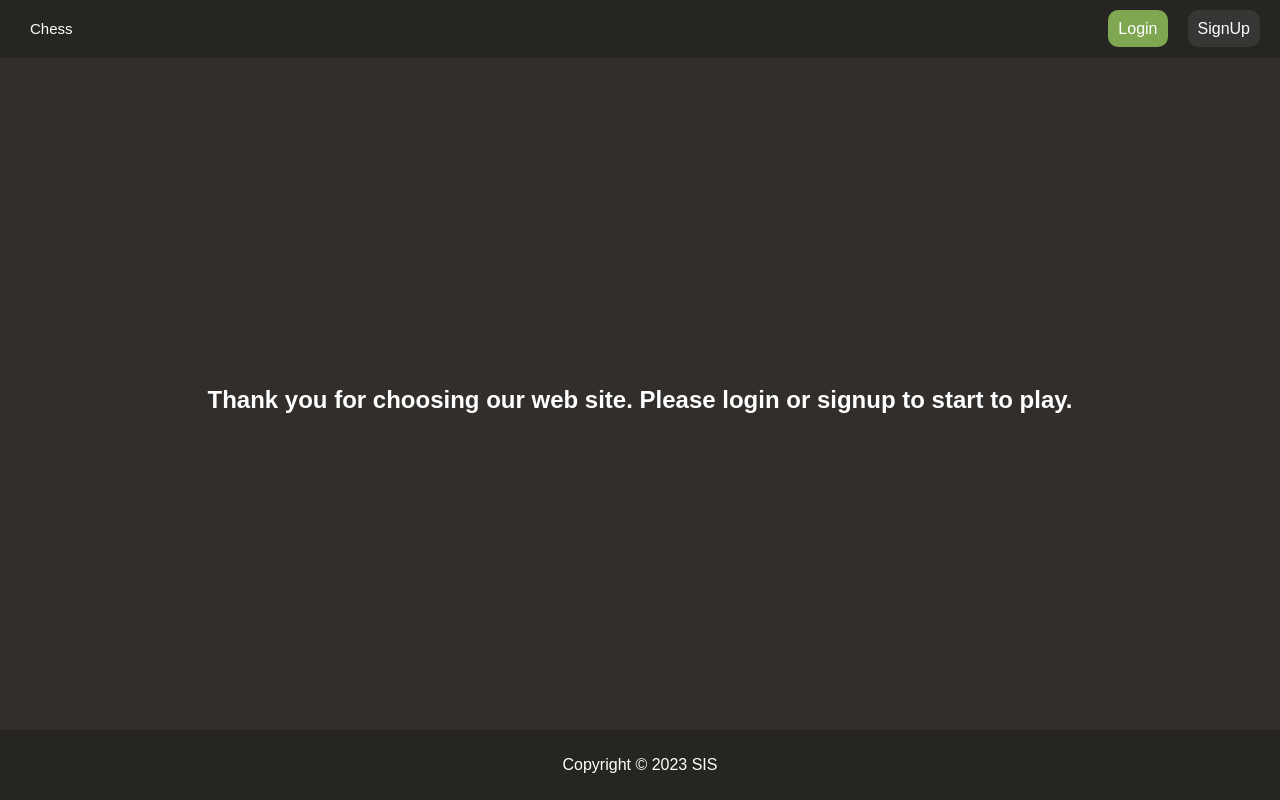
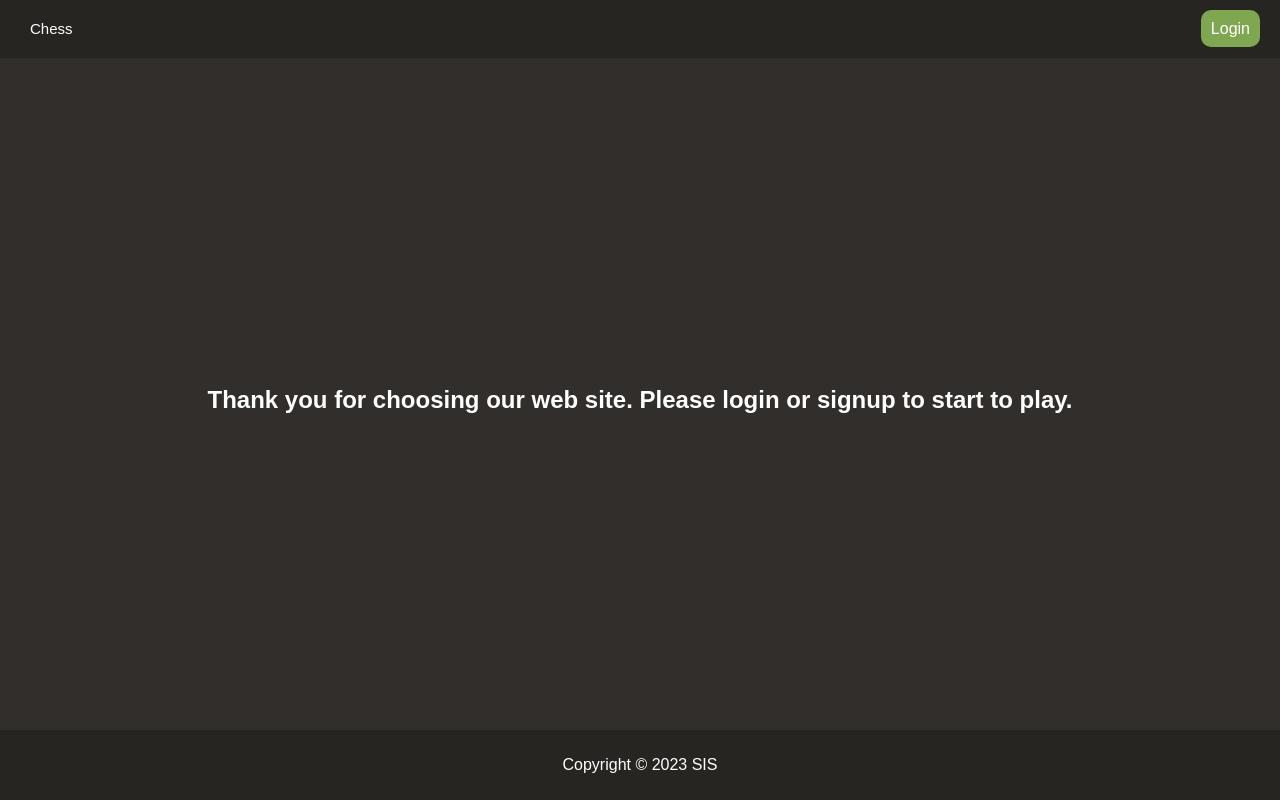
Before and after one commit to JuanObandoDev/chess, a Next.js app in the folder frontend/: page / in a window 1280 px wide. Built offline with nearby package versions, Linux system fonts and the light colour scheme.

Commit message:
fix(frontend): delete signup link

```diff
--- a/frontend/app/layout.tsx
+++ b/frontend/app/layout.tsx
@@ -1,7 +1,11 @@
 import Link from "next/link";
 import "../styles/globals.css";
 
-export default function RootLayout({ children }:{ children: React.ReactNode }) {
+export default function RootLayout({
+  children,
+}: {
+  children: React.ReactNode;
+}) {
   return (
     <html lang="en">
       <head />
@@ -10,11 +14,18 @@ export default function RootLayout({ children }:{ children: React.ReactNode }) {
           <nav>
             <ul>
               <div>
-                      <li><Link href="/" className="logo">Chess</Link></li>
+                <li>
+                  <Link href="/" className="logo">
+                    Chess
+                  </Link>
+                </li>
               </div>
               <div className="links">
-                        <li><Link href="/login" className="login">Login</Link></li>
-                        <li><Link href="/signup" className="signup">SignUp</Link></li>
+                <li>
+                  <Link href="/login" className="login">
+                    Login
+                  </Link>
+                </li>
               </div>
             </ul>
           </nav>
```
Lines whose indentation alone changed are shown as unchanged.
